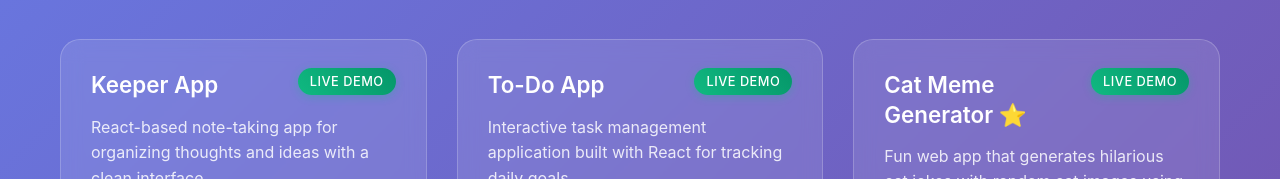
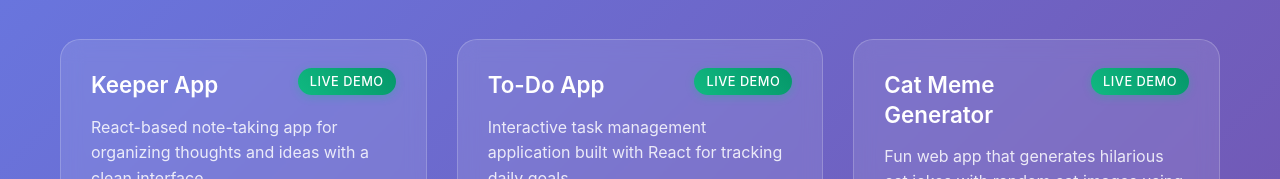
Before and after one commit to YarikVitovsky/personal-website, a React (Vite) app: page / in a window 1280 px wide. Shown: the part 482-661 px from the top of the page. Built offline with nearby package versions, Linux system fonts and the light colour scheme.

Commit message:
Remove star indicator from Cat Meme Generator title

```diff
--- a/src/App.jsx
+++ b/src/App.jsx
@@ -22,7 +22,7 @@ const projects = [
     },
     {
         id: 3,
-        title: "Cat Meme Generator ⭐",
+        title: "Cat Meme Generator",
         description: "Fun web app that generates hilarious cat jokes with random cat images using public APIs",
         link: "https://hilarious-banoffee-1e3d7a.netlify.app/",
         isLive: true,
```
